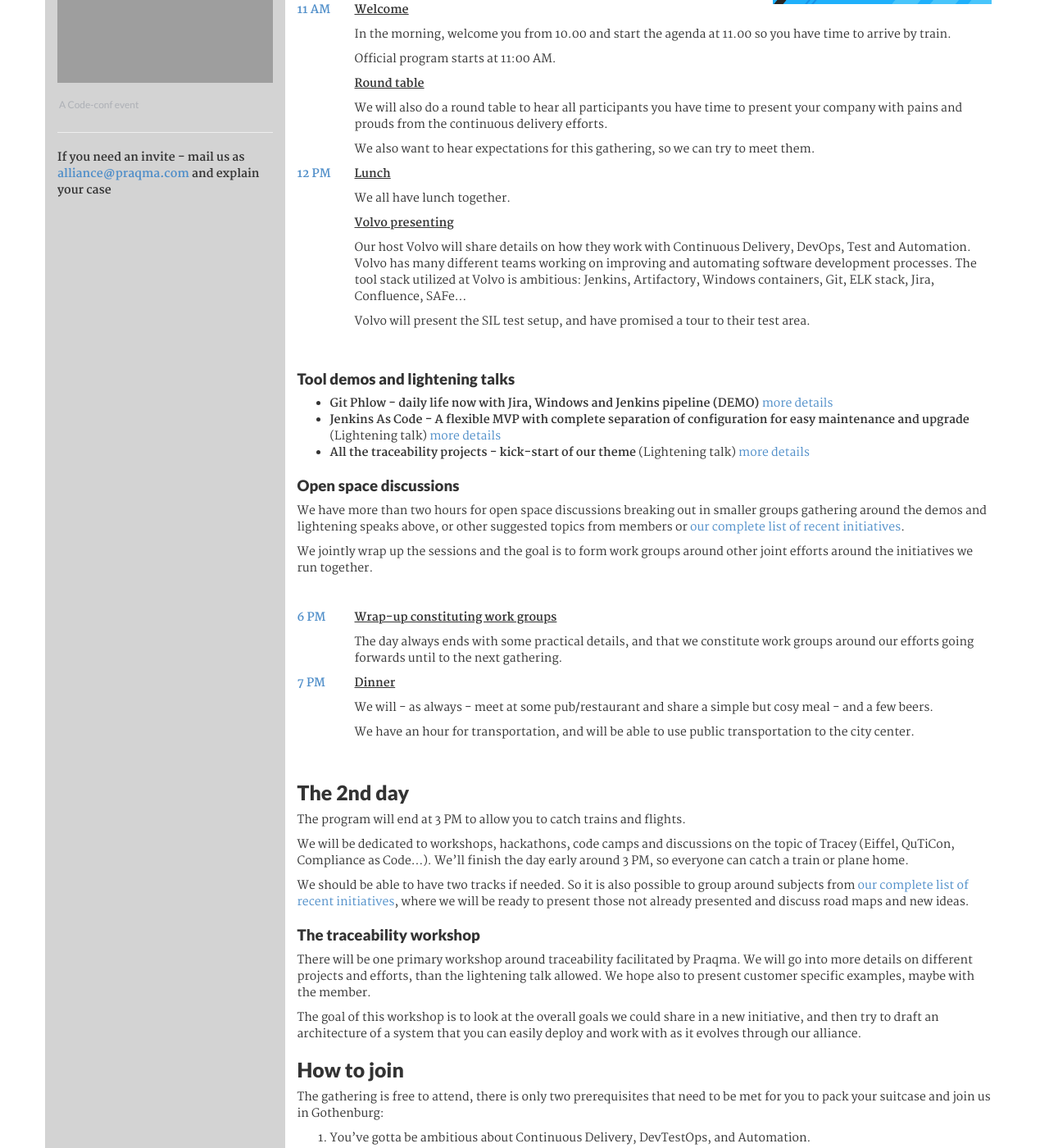
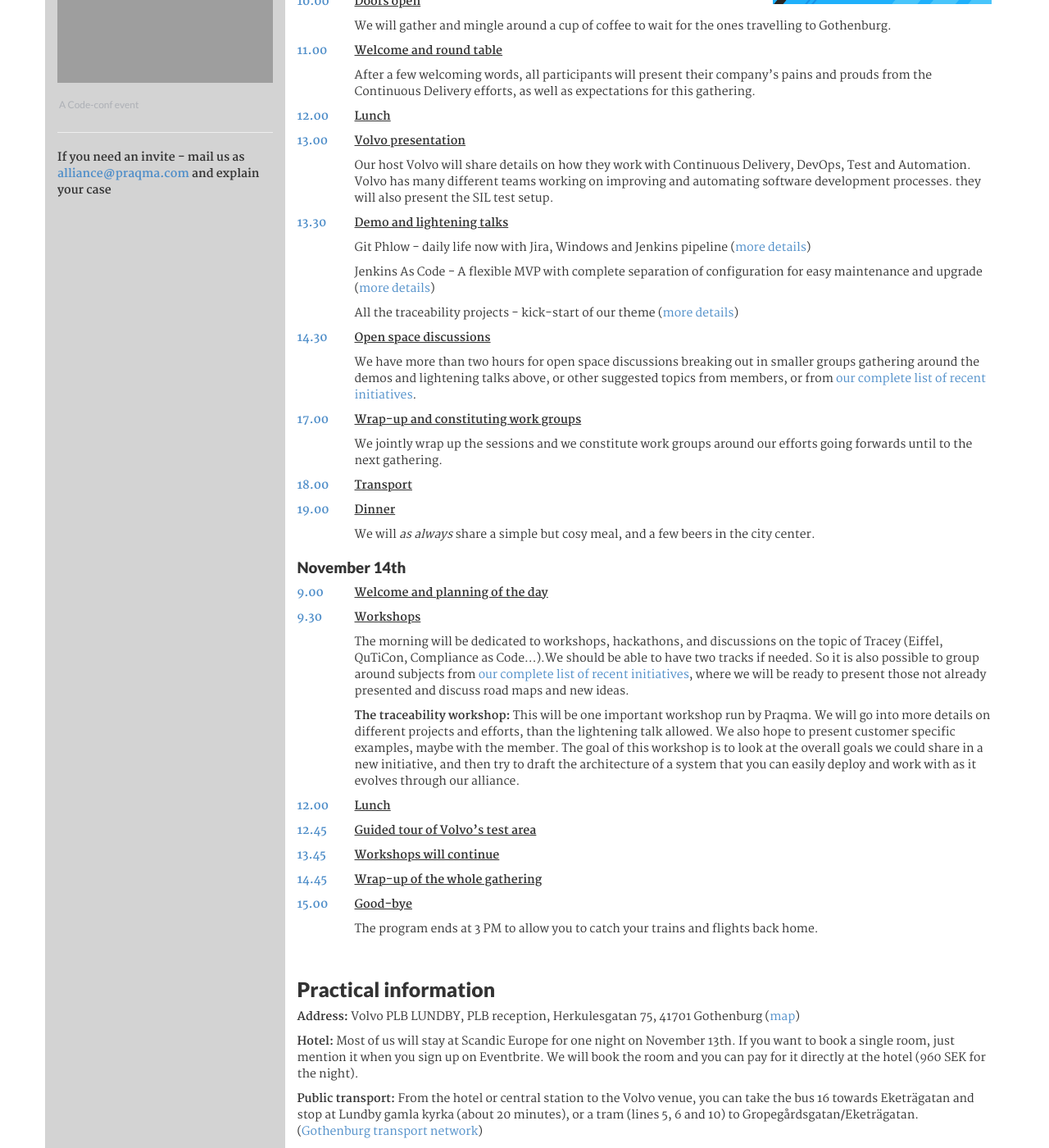
Before and after one commit to Praqma/web-alliance, a Jekyll site: the page built from _pages/gatherings.md, in a window 1280 px wide and 1400 px high, scrolled down 485 px. Shown: the whole window at 82% size. Built offline with Jekyll 4.4.1, drawn with Linux system fonts in a browser that asks for light colours; some of the changed text lies outside the part shown; grey boxes are pictures that could not be loaded.

Commit message:
close #56 finish up the program

```diff
--- a/_pages/gatherings.md
+++ b/_pages/gatherings.md
@@ -12,13 +12,13 @@
 
 In the 6 previous gatherings, we have met for a full day, but for the first time that we'll be gathering for _two full days_.
 
-**[The theme of this gathering is traceability]({{site.url}}/initiatives/#traceability){: target="\_blank"}** there will be several topics around this and the 2nd will have focus on this.
+**[The theme of this gathering is traceability]({{site.url}}/initiatives/#traceability){: target="\_blank"}**: there will be several topics around this and the 2nd day will have focus on this.
 
-## The 1st day
+<br>
 
-Program will be from 11 AM to 6 PM + dinner. The following is roughly our program.
+## Program
 
-
+### November 13th
 
 {% comment %}
 A G E N D A
@@ -35,91 +35,125 @@
   right column; simple paragraph text, each entry creates a new paragraph
 
 {% endcomment %}
-
-
-
-<br>
-
-11 AM
+10.00
 {: .agenda-time }
-Welcome
+Doors open
 {: .agenda-name }
-In the morning, welcome you from 10.00 and start the agenda at 11.00 so you have time to arrive by train.
-{: .right }
-Official program starts at 11:00 AM.
+We will gather and mingle around a cup of coffee to wait for the ones travelling to Gothenburg.
 {: .right }
 
-Round table
+11.00
+{: .agenda-time }
+Welcome and round table
 {: .agenda-name }
-We will also do a round table to hear all participants you have time to present your company with pains and prouds from the continuous delivery efforts.
+After a few welcoming words, all participants will present their company's pains and prouds from the Continuous Delivery efforts, as well as expectations for this gathering.
 {: .right }
-We also want to hear expectations for this gathering, so we can try to meet them.
+
+12.00
+{: .agenda-time }
+Lunch
+{: .agenda-name }
+
+13.00
+{: .agenda-time }
+Volvo presentation
+{: .agenda-name }
+Our host Volvo will share details on how they work with Continuous Delivery, DevOps, Test and Automation. Volvo has many different teams working on improving and automating software development processes. they will also present the SIL test setup.
+{: .right }
+
+13.30
+{: .agenda-time }
+Demo and lightening talks
+{: .agenda-name }
+Git Phlow - daily life now with Jira, Windows and Jenkins pipeline ([more details]({{site.url}}/initiatives/#gitphlow){: target="\_blank"})
+{: .right }
+Jenkins As Code - A flexible MVP with complete separation of configuration for easy maintenance and upgrade ([more details]({{site.url}}/initiatives/#jac){: target="\_blank"})
+{: .right }
+All the traceability projects - kick-start of our theme ([more details]({{site.url}}/initiatives/#traceability){: target="\_blank"})
+{: .right }
+
+14.30
+{: .agenda-time }
+Open space discussions
+{: .agenda-name }
+We have more than two hours for open space discussions breaking out in smaller groups gathering around the demos and lightening talks above, or other suggested topics from members, or from [our complete list of recent initiatives]({{site.url}}/initiatives/){: target="\_blank"}.
+{: .right }
+
+17.00
+{: .agenda-time }
+Wrap-up and constituting work groups
+{: .agenda-name }
+We jointly wrap up the sessions and we constitute work groups around our efforts going forwards until to the next gathering.
+{: .right }
+
+18.00
+{: .agenda-time }
+Transport
+{: .agenda-name }
+
+19.00
+{: .agenda-time }
+Dinner
+{: .agenda-name }
+We will _as always_ share a simple but cosy meal, and a few beers in the city center.
 {: .right }
 
 
-12 PM
+### November 14th
+
+9.00
+{: .agenda-time }
+Welcome and planning of the day
+{: .agenda-name }
+
+9.30
+{: .agenda-time }
+Workshops
+{: .agenda-name }
+The morning will be dedicated to workshops, hackathons, and discussions on the topic of Tracey (Eiffel, QuTiCon, Compliance as Code…).We should be able to have two tracks if needed. So it is also possible to group around subjects from [our complete list of recent initiatives]({{site.url}}/initiatives/){: target="\_blank"}, where we will be ready to present those not already presented and discuss road maps and new ideas.
+{: .right }
+**The traceability workshop:** This will be one important workshop run by Praqma. We will go into more details on different projects and efforts, than the lightening talk allowed. We also hope to present customer specific examples, maybe with the member.
+The goal of this workshop is to look at the overall goals we could share in a new initiative, and then try to draft the architecture of a system that you can easily deploy and work with as it evolves through our alliance.
+{: .right }
+
+12.00
 {: .agenda-time }
 Lunch
 {: .agenda-name }
-We all have lunch together.
-{: .right }
 
-Volvo presenting
+12.45
+{: .agenda-time }
+Guided tour of Volvo's test area
 {: .agenda-name }
-Our host Volvo will share details on how they work with Continuous Delivery, DevOps, Test and Automation. Volvo has many different teams working on improving and automating software development processes. The tool stack utilized at Volvo is ambitious: Jenkins, Artifactory, Windows containers, Git, ELK stack, Jira, Confluence, SAFe...
-{: .right }
-Volvo will present the SIL test setup, and have promised a tour to their test area.
+
+13.45
+{: .agenda-time }
+Workshops will continue
+{: .agenda-name }
+
+14.45
+{: .agenda-time }
+Wrap-up of the whole gathering
+{: .agenda-name }
+
+15.00
+{: .agenda-time }
+Good-bye
+{: .agenda-name }
+The program ends at 3 PM to allow you to catch your trains and flights back home.
 {: .right }
 
 <br>
 
-### Tool demos and lightening talks
+## Practical information
 
-* **Git Phlow - daily life now with Jira, Windows and Jenkins pipeline (DEMO)** [more details]({{site.url}}/initiatives/#gitphlow){: target="\_blank"}
-* **Jenkins As Code - A flexible MVP with complete separation of configuration for easy maintenance and upgrade** (Lightening talk) [more details]({{site.url}}/initiatives/#jac){: target="\_blank"}
-* **All the traceability projects - kick-start of our theme** (Lightening talk) [more details]({{site.url}}/initiatives/#traceability){: target="\_blank"}
+**Address:** Volvo PLB LUNDBY, PLB reception, Herkulesgatan 75, 41701 Gothenburg ([map](https://www.google.se/maps/place/Volvo+PLB+LUNDBY/@57.7127171,11.9242735,17z/data=!4m5!3m4!1s0x0:0xfa965b0c62e7cf34!8m2!3d57.7126362!4d11.9234537){: target="\_blank"})
 
+**Hotel:** Most of us will stay at Scandic Europe for one night on November 13th. If you want to book a single room, just mention it when you sign up on Eventbrite. We will book the room and you can pay for it directly at the hotel (960 SEK for the night).
 
-### Open space discussions
+**Public transport:** From the hotel or central station to the Volvo venue, you can take the bus 16 towards Eketrägatan and stop at Lundby gamla kyrka (about 20 minutes), or a tram (lines 5, 6 and 10) to Gropegårdsgatan/Eketrägatan. ([Gothenburg transport network](http://www.vasttrafik.se/){: target="\_blank"})
 
-We have more than two hours for open space discussions breaking out in smaller groups gathering around the demos and lightening speaks above, or other suggested topics from members or  [our complete list of recent initiatives]({{site.url}}/initiatives/){: target="\_blank"}.
-
-We jointly wrap up the sessions and the goal is to form work groups around other joint efforts around the initiatives we run together.
-
-<br>
-
-6 PM
-{: .agenda-time }
-Wrap-up constituting work groups
-{: .agenda-name }
-The day always ends with some practical details, and that we constitute work groups around our efforts going forwards until to the next gathering.
-{: .right }
-
-7 PM
-{: .agenda-time }
-Dinner
-{: .agenda-name }
-We will - as always - meet at some pub/restaurant and share a simple but cosy meal - and a few beers.
-{: .right }
-We have an hour for transportation, and will be able to use public transportation to the city center.
-{: .right }
-
-<br>
-
-## The 2nd day
-
-The program will end at 3 PM to allow you to catch trains and flights.
-
-We will be dedicated to workshops, hackathons, code camps and discussions on the topic of Tracey (Eiffel, QuTiCon, Compliance as Code…). We'll finish the day early around 3 PM, so everyone can catch a train or plane home.
-
-We should be able to have two tracks if needed. So it is also possible to group around subjects from [our complete list of recent initiatives]({{site.url}}/initiatives/){: target="\_blank"}, where we will be ready to present those not already presented and discuss road maps and new ideas.
-
-### The traceability workshop
-
-There will be one primary workshop around traceability facilitated by Praqma. We will go into more details on different projects and efforts, than the lightening talk allowed.
-We hope also to present customer specific examples, maybe with the member.
-
-The goal of this workshop is to look at the overall goals we could share in a new initiative, and then try to draft an architecture of a system that you can easily deploy and work with as it evolves through our alliance.
+If you have any questions, just write to us [events@praqma.com](mailto:events@praqma.com)
 
 
 ## How to join {#howtojoin}
@@ -133,6 +167,8 @@
 
 **If you need an invite - mail us at [alliance@praqma.com](mailto:alliance@praqma.com) and explain your case.**
 
-## Register
+## Register now
+
+<br>
 
 <div style="width:100%; text-align:left;"><iframe src="//eventbrite.co.uk/tickets-external?eid=37122456266&ref=etckt" frameborder="0" height="280" width="100%" vspace="0" hspace="0" marginheight="5" marginwidth="5" scrolling="auto" allowtransparency="true"></iframe><div style="font-family: 'Lato', Helvetica, Arial; font-size:12px; padding:10px 0 5px; margin:2px; width:100%; text-align:left;" ><a class="powered-by-eb" style="color: #ADB0B6; text-decoration: none;" target="_blank" href="http://www.code-conf.com/code-alliance-seven/">A Code-conf event</a></div></div>
```
